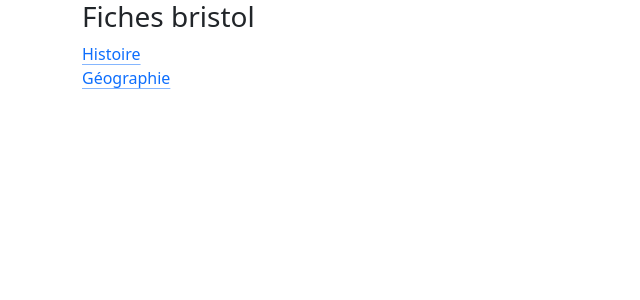
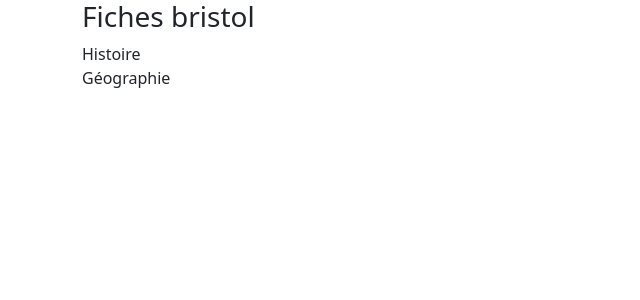
Before and after one commit to azerty29242/revision-sheets, a React (Vite) app: page / in a window 1280 px wide. Shown: the top 300 px of the page, without its empty margins (0-640 px from the left). Built offline with nearby package versions, Linux system fonts and the light colour scheme.

Commit message:
update app

```diff
--- a/src/ListGroup.tsx
+++ b/src/ListGroup.tsx
@@ -1,4 +1,4 @@
-import bootstrapIcons from "bootstrap-icons/bootstrap-icons.svg";
+// import bootstrapIcons from "bootstrap-icons/bootstrap-icons.svg";
 import BackButton from "./BackButton";
 
 interface Props {
@@ -17,24 +17,21 @@ const ListGroup = ({
   onItemSelect,
 }: Props) => {
   return (
-    <div className="d-flex flex-column">
+    <ul className="list-group">
       <h3>{header}</h3>
       {backButton && <BackButton onClick={onBackButtonClick}></BackButton>}
       {items.map((item, index) => {
         return (
-          <a
+          <li
             key={index}
             className="icon-link icon-link-hover"
             onClick={() => onItemSelect(item)}
           >
             {item}
-            <svg className="bi" aria-hidden="true">
-              <use xlinkHref={bootstrapIcons + "#arrow-right"}></use>
-            </svg>
-          </a>
+          </li>
         );
       })}
-    </div>
+    </ul>
   );
 };
 
```
